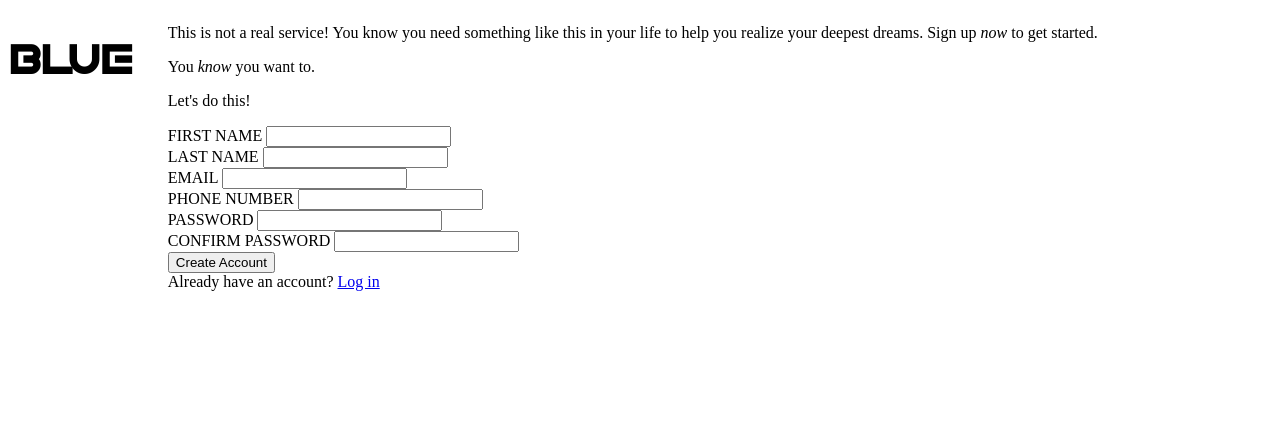
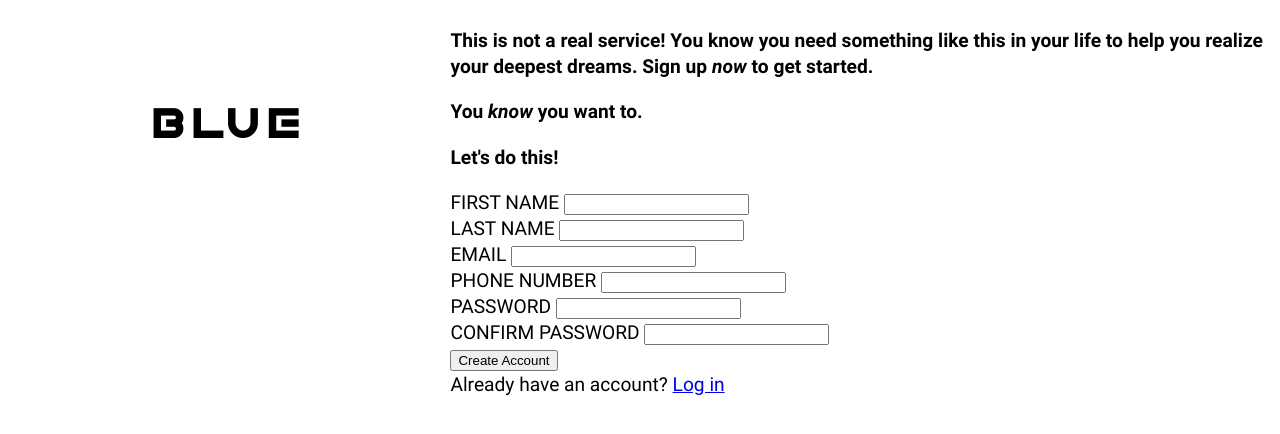
Before and after one commit to blue0206/sign-up-form, a plain HTML site: page index.html in a window 1280 px wide. Drawn offline with Linux system fonts and the light colour scheme; a web font is replaced by a local one.

Commit message:
Delete unused font-face & apply font-family and flexbox across webpage
The font-face declaration of the now deleted "harry-potter" font file
has been removed.

```diff
--- a/style.css
+++ b/style.css
@@ -35,15 +35,6 @@
 }
 
 @font-face {
-    font-family: "harry-potter";
-    src:
-        url("./files/fonts/harryp__-webfont.woff2") format("woff2"),
-        url("./files/fonts/harryp__-webfont.woff") format("woff");
-    font-weight: normal;
-    font-style: normal;
-}
-
-@font-face {
     font-family: "game-of-squids";
     src:
         url("./files/fonts/game_of_squids-webfont.woff2") format("woff2"),
@@ -60,18 +51,37 @@
 body {
     display: flex;
     flex-direction: row;
+    justify-content: center;
+
+    font-family: 'roboto';
+    font-weight: 400;
+    font-size: var(--content-font);
 }
 
 header {
+    flex-grow: 1;
+    flex-basis: 35%;
+}
 
-    flex-grow: 1;
+.head {
+    display: flex;
+    flex-direction: row;
+    justify-content: center;
+    margin-top: 4rem;
 }
 
 h1 {
-    font-family: "harry-potter", "game-of-squids", "roboto", system-ui, -apple-system, BlinkMacSystemFont, 'Segoe UI', Roboto, Oxygen, Ubuntu, Cantarell, 'Open Sans', 'Helvetica Neue', sans-serif;
+    font-family: "game-of-squids", "roboto", system-ui, -apple-system, BlinkMacSystemFont, 'Segoe UI', Roboto, Oxygen, Ubuntu, Cantarell, 'Open Sans', 'Helvetica Neue', sans-serif;
     font-size: var(--heading-font);
+    letter-spacing: 0.5rem;
 }
 
 main {
-    flex-grow: 5;
+    flex-grow: 1;
+    flex-basis: 65%;
 }
+
+p {
+    font-family: 'roboto';
+    font-weight: 800;
+}
```
